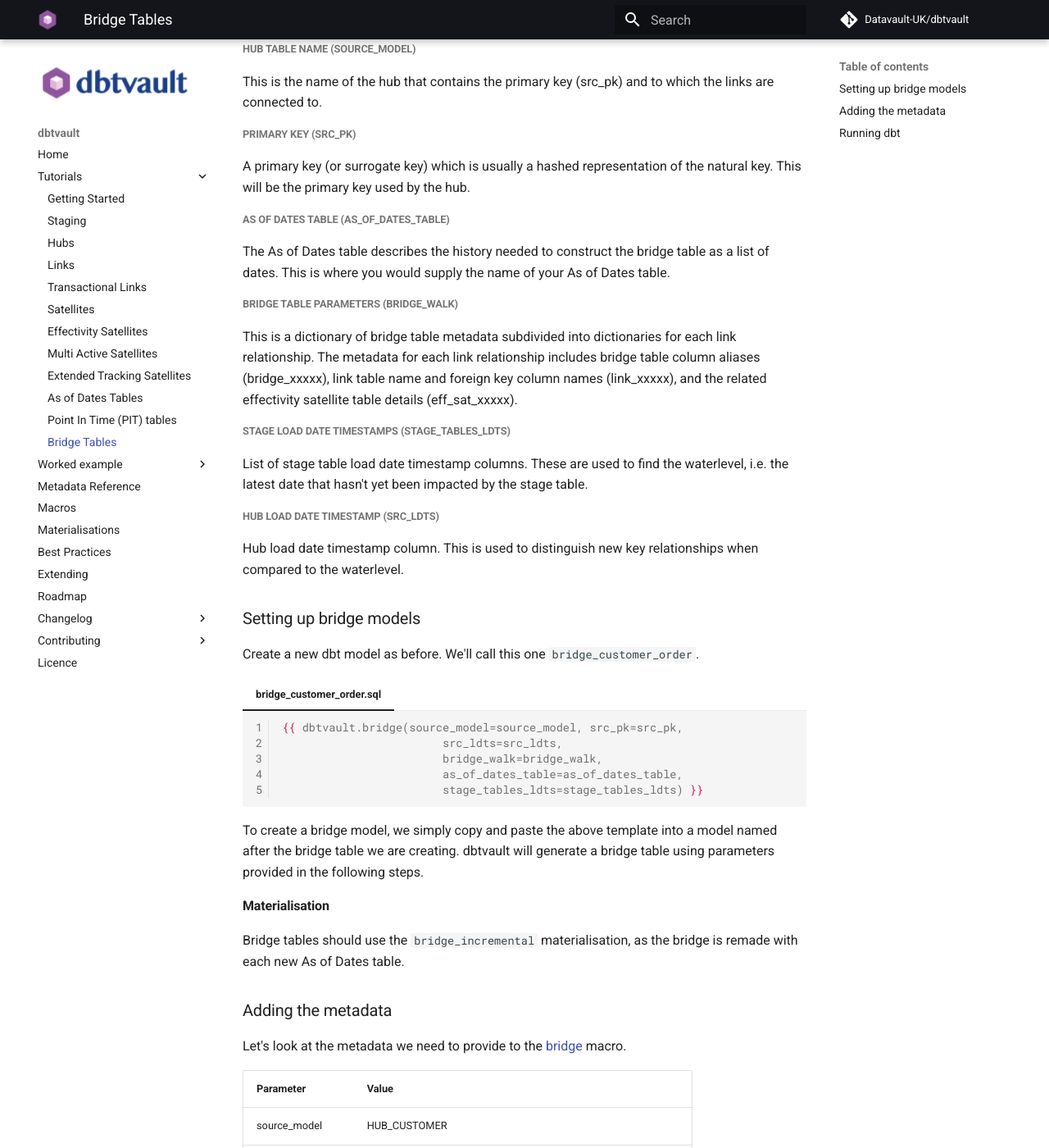
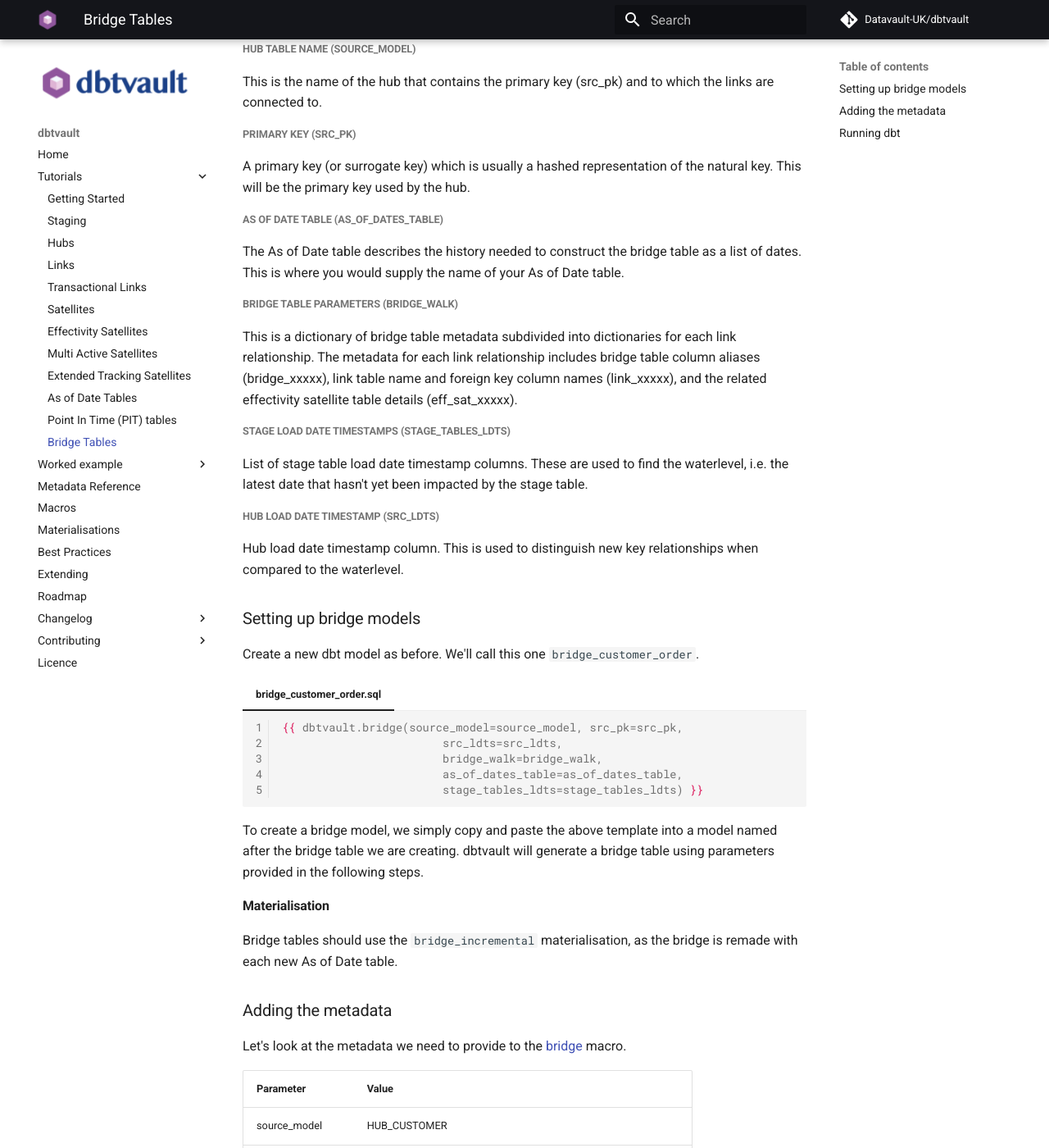
Before and after one commit to Datavault-UK/automate-dv-docs, an MkDocs documentation site: the page built from docs/tutorial/tut_bridges.md, in a window 1280 px wide and 1400 px high, scrolled down 929 px. Shown: the whole window at 82% size. Built offline with MkDocs 1.6.1 and Material for MkDocs 9.7.7, drawn with Linux system fonts in a browser that asks for light colours; comment, search, counter and statistics services are not loaded; some of the changed text lies outside the part shown.

Commit message:
AB#2046 - Corrected As of Date(s) references - continued

````diff
--- a/docs/macros.md
+++ b/docs/macros.md
@@ -1230,7 +1230,7 @@
 | Parameter          | Description                                         | Type             | Required?                                    |
 | ------------------ | --------------------------------------------------- | ---------------- | -------------------------------------------- |
 |  src_pk            | Source primary key column                           |  String          | <i class="fas fa-check-circle required"></i> |
-|  as_of_dates_table | Name for the As of Dates table                      |  String          | <i class="fas fa-check-circle required"></i> |
+|  as_of_dates_table | Name for the As of Date table                       |  String          | <i class="fas fa-check-circle required"></i> |
 |  satellites        | Dictionary of satellite reference mappings          |  Mapping         | <i class="fas fa-check-circle required"></i> |
 |  stage_tables      | Dictionary of stage table reference mappings        |  Mapping         | <i class="fas fa-check-circle required"></i> |
 |  src_ldts          | Source load date timestamp column                   |  String          | <i class="fas fa-check-circle required"></i> |
@@ -1456,12 +1456,12 @@
 contain a date range where the date interval will be short, such as every day or every hour, followed by a period of
 time after which the date intervals are slightly larger.
 
-An example history could be end of day values for 3 months followed by another 3 months of end of week values. The as of dates table
+An example history could be end of day values for 3 months followed by another 3 months of end of week values. The As of Date table
 would then contain a datetime for each entry to match this.
 
-As the days pass, the as of dates table should change to reflect this with dates being removed off the end and new dates added.
-
-If we use the 3-month example from before, and a week had passed since when we had created the as of dates table, then
+As the days pass, the As of Dates should change to reflect this with dates being removed off the end and new dates added.
+
+If we use the 3-month example from before, and a week had passed since when we had created the As of Date table, then
 it would still contain 3 months worth of end of day values followed by 3 months of end of week values but shifted a week forward
 to reflect the current date.
 
@@ -1471,9 +1471,9 @@
     At the current release of dbtvault there is no functionality that auto generates this table for you, so you will
     have to supply this yourself. For further information, please check the tutorial [page](tutorial/tut_as_of_date.md).
 
-    Another caveat is that even though the As of Dates table can take any name, you need to make sure it's defined
+    Another caveat is that even though the As of Date table can take any name, you need to make sure it's defined
     accordingly in the `as_of_dates_table` metadata parameter (see the [metadata section](metadata.md#point-in-time-pit-tables)
-    for PITs). The column name in the As of Dates table is currently defaulted to 'AS_OF_DATE' and it cannot be changed.
+    for PITs). The column name in the As of Date table is currently defaulted to 'AS_OF_DATE' and it cannot be changed.
 
 ___
 
@@ -1504,7 +1504,7 @@
 | src_pk             | Starting Hub primary key column                                             | String           | <i class="fas fa-check-circle required"></i> |
 | src_ldts           | Starting Hub load date timestamp                                            | String           | <i class="fas fa-check-circle required"></i> |
 | bridge_walk        | Dictionary of bridge reference mappings                                     | Mapping          | <i class="fas fa-check-circle required"></i> |
-| as_of_dates_table  | Name for the As of Dates table                                              | String           | <i class="fas fa-check-circle required"></i> |
+| as_of_dates_table  | Name for the As of Date table                                               | String           | <i class="fas fa-check-circle required"></i> |
 | stage_tables_ldts  | Dictionary of stage table reference mappings and their load date timestamps | Mapping          | <i class="fas fa-check-circle required"></i> |
 
 !!! tip
@@ -1711,18 +1711,18 @@
         SELECT * FROM bridge
         ```
 
-#### As Of Dates Table Structures
-
-An As of Dates table contains a single column of dates used to construct the history in the Bridge table.
+#### As Of Date Table Structures
+
+An As of Date table contains a single column of dates used to construct the history in the Bridge table.
 
 !!! Warning
 
     At the current release of dbtvault there is no functionality that auto generates this table for you, so you will
     have to supply this yourself. For further information, please check the tutorial [page](tutorial/tut_as_of_date.md).
 
-    Another caveat is that even though the As of Dates table can take any name, you need to make sure it's defined
+    Another caveat is that even though the As of Date table can take any name, you need to make sure it's defined
     accordingly in the `as_of_dates_table` metadata parameter (see the [metadata section](metadata.md#bridge-tables)
-    for Bridges). The column name in the As of Dates table is currently defaulted to 'AS_OF_DATE' and it cannot be changed.
+    for Bridges). The column name in the As of Date table is currently defaulted to 'AS_OF_DATE' and it cannot be changed.
 
 ___
 
--- a/docs/tutorial/tut_bridges.md
+++ b/docs/tutorial/tut_bridges.md
@@ -4,7 +4,7 @@
 a specialised form of link table, containing hash keys from the hub and the links its spans. It does not contain
 information from satellites, however, it may contain computations and aggregations (according to grain) to increase
 query performance upstream when creating virtualised data marts. Bridge tables provide a timeline for valid sets of
-hub and link relationships for a given set of dates described in an [As-of Dates table](../macros.md#as-of-date-tables)
+hub and link relationships for a given set of dates described in an [As of Date table](../macros.md#as-of-date-tables)
 
 A basic bridge table model for a hub and two links:
 
@@ -21,9 +21,9 @@
 A primary key (or surrogate key) which is usually a hashed representation of the natural key. This will be the primary
 key used by the hub.
 
-##### As of Dates Table (as_of_dates_table)
-The As of Dates table describes the history needed to construct the bridge table as a list of dates. This is where you
-would supply the name of your As of Dates table.
+##### As of Date Table (as_of_dates_table)
+The As of Date table describes the history needed to construct the bridge table as a list of dates. This is where you
+would supply the name of your As of Date table.
 
 ##### Bridge Table Parameters (bridge_walk)
 This is a dictionary of bridge table metadata subdivided into dictionaries for each link relationship. The metadata for
@@ -57,7 +57,7 @@
 
 #### Materialisation
 
-Bridge tables should use the `bridge_incremental` materialisation, as the bridge is remade with each new As of Dates table.
+Bridge tables should use the `bridge_incremental` materialisation, as the bridge is remade with each new As of Date table.
 
 ### Adding the metadata
 
@@ -68,7 +68,7 @@
 | source_model      | HUB_CUSTOMER                                                             |
 | src_pk            | CUSTOMER_PK                                                              |
 | src_ldts          | LOAD_DATETIME                                                            |
-| as_of_dates_table | AS_OF_DATES                                                              |
+| as_of_dates_table | AS_OF_DATE                                                               |
 | satellites        | {'CUSTOMER_ORDER':                                                       |
 |                   | &emsp;&emsp;{'bridge_link_pk': 'LINK_CUSTOMER_ORDER_PK',                 |
 |                   | &emsp;&emsp;&nbsp;'bridge_end_date': 'EFF_SAT_CUSTOMER_ORDER_ENDDATE',   |
@@ -128,12 +128,12 @@
     ...
     ```
 
-#### As of Dates Table
+#### As of Date Table
 
-The As of Dates table is the source information of the [as of dates table](tut_as_of_date.md).
+The As of Date table is the source information of the [As of Dates](tut_as_of_date.md).
 This will provide the dates for which to generate the bridge table.
 
-Here we name our As of Dates table `AS_OF_DATES`.
+Here we name our As of Date table `AS_OF_DATE`.
 
 === "bridge_customer_order.sql"
 
@@ -142,7 +142,7 @@
     source_model: "HUB_CUSTOMER"
     src_pk: "CUSTOMER_PK"
     src_ldts: "LOAD_DATETIME"
-    as_of_dates_table: "AS_OF_DATES"
+    as_of_dates_table: "AS_OF_DATE"
     ...
     ```
 
@@ -176,7 +176,7 @@
     source_model: "HUB_CUSTOMER"
     src_pk: "CUSTOMER_PK"
     src_ldts: "LOAD_DATETIME"
-    as_of_dates_table: "AS_OF_DATES"
+    as_of_dates_table: "AS_OF_DATE"
     bridge_walk:
         CUSTOMER_ORDER:
             bridge_link_pk: "LINK_CUSTOMER_ORDER_PK"
@@ -216,7 +216,7 @@
     source_model: "HUB_CUSTOMER"
     src_pk: "CUSTOMER_PK"
     src_ldts: "LOAD_DATETIME"
-    as_of_dates_table: "AS_OF_DATES"
+    as_of_dates_table: "AS_OF_DATE"
     bridge_walk:
         CUSTOMER_ORDER:
             bridge_link_pk: "LINK_CUSTOMER_ORDER_PK"
@@ -259,7 +259,7 @@
     source_model: "HUB_CUSTOMER"
     src_pk: "CUSTOMER_PK"
     src_ldts: "LOAD_DATETIME"
-    as_of_dates_table: "AS_OF_DATES"
+    as_of_dates_table: "AS_OF_DATE"
     bridge_walk:
         CUSTOMER_ORDER:
             bridge_link_pk: "LINK_CUSTOMER_ORDER_PK"
--- a/mkdocs.yml
+++ b/mkdocs.yml
@@ -30,7 +30,7 @@
       - Effectivity Satellites: 'tutorial/tut_eff_satellites.md'
       - Multi Active Satellites: 'tutorial/tut_multi_active_satellites.md'
       - Extended Tracking Satellites: 'tutorial/tut_xts.md'
-      - As of Dates Tables: 'tutorial/tut_as_of_date.md'
+      - As of Date Tables: 'tutorial/tut_as_of_date.md'
       - Point In Time (PIT) tables: 'tutorial/tut_point_in_time.md'
       - Bridge Tables: 'tutorial/tut_bridges.md'
   - Worked example:
````
Also changed, not shown: docs/tutorial/tut_point_in_time.md (+9 -9 lines).
